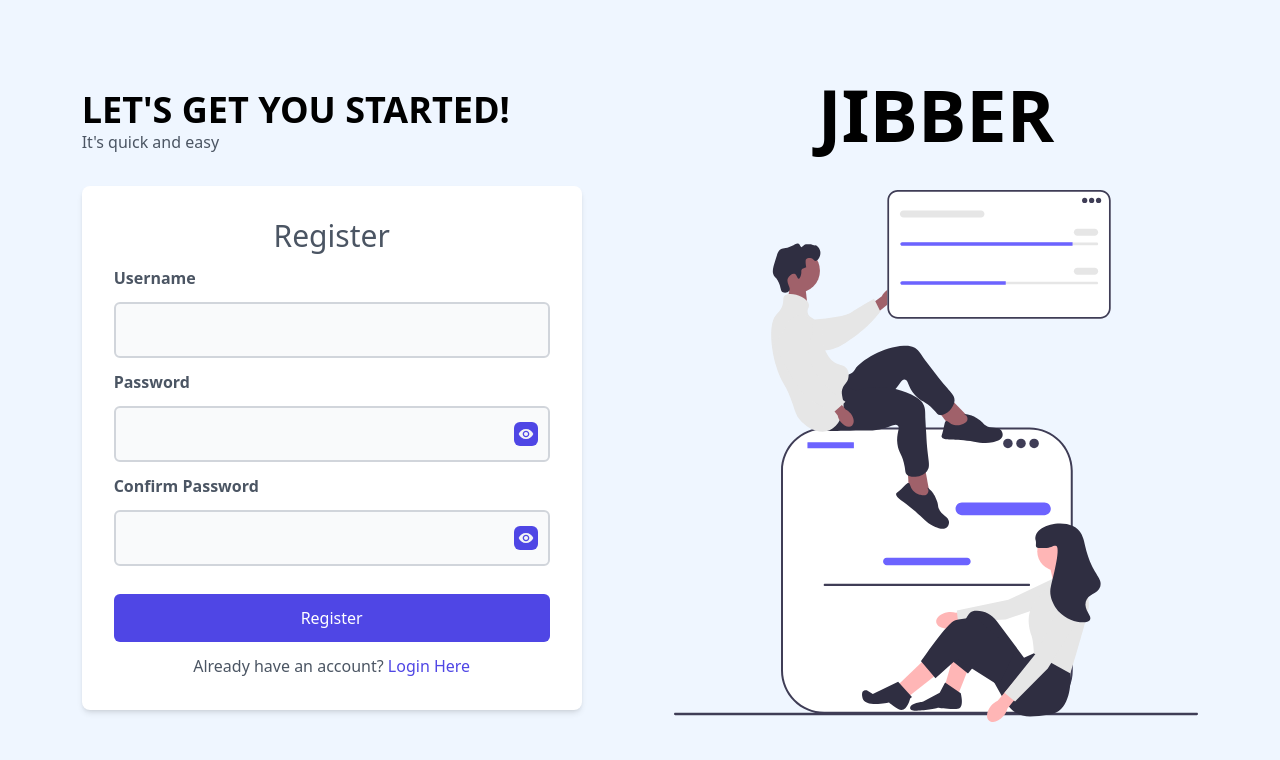
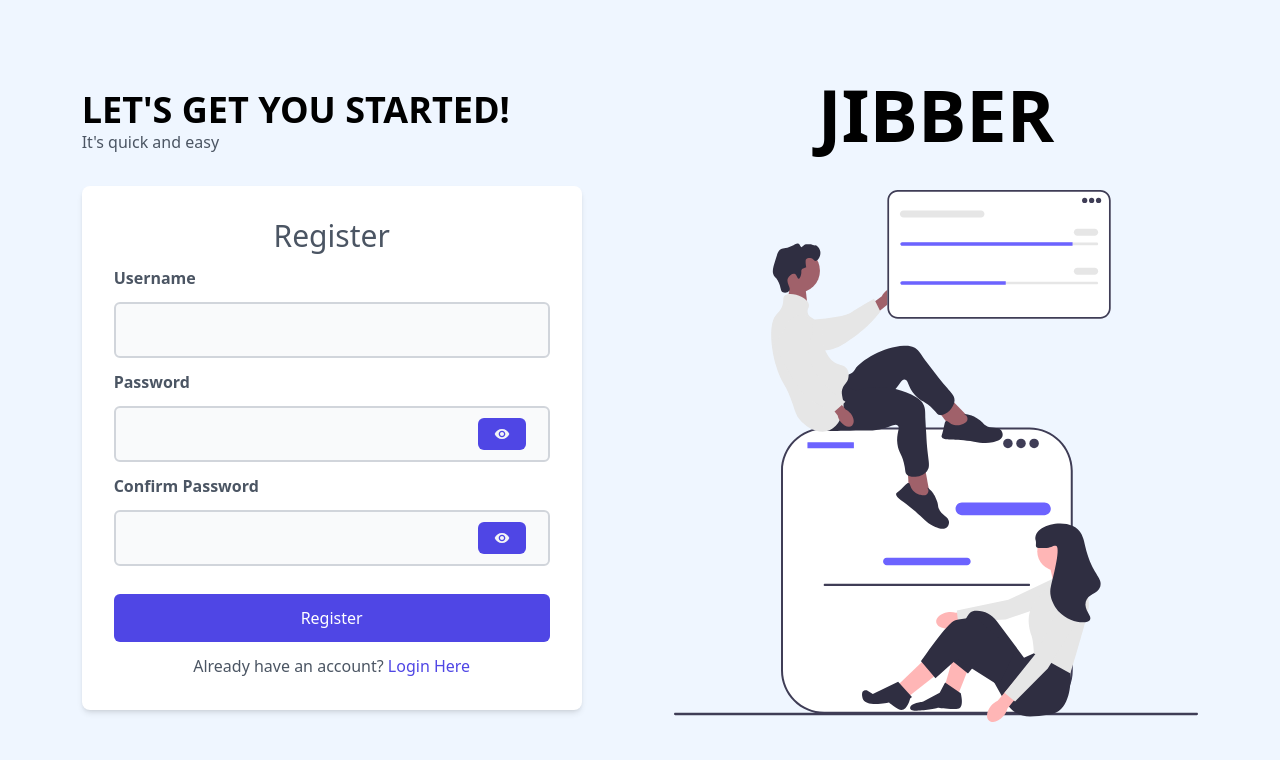
Before and after one commit to Vauldex-Inc/Jibber-Chat-App, a Vue app: page /register in a window 1280 px wide. Shown: the top 760 px of the page. Built offline with nearby package versions, Linux system fonts and the light colour scheme.

Commit message:
Add size composable and updated reusables

```diff
--- a/src/components/atoms/VAvatar.vue
+++ b/src/components/atoms/VAvatar.vue
@@ -2,7 +2,7 @@
   <div class="relative inline-block">
     <img
       :src="image ? image : './src/assets/images/default-avatar.svg'"
-      :class="[imageClass]"
+      :class="imageSizeClass(size)"
       class="relative z-0 aspect-square rounded-full object-cover"
     />
     <div
@@ -14,19 +14,7 @@
 
 <script lang="ts" setup>
 import { computed } from "vue";
-
-const imageClass = computed(() => {
-  switch (props.size) {
-    case "sm":
-      return "h-10";
-    case "md":
-      return "h-12";
-    case "lg":
-      return "h-16";
-    default:
-      return "h-12";
-  }
-});
+import { imageSizeClass } from "@/composables/useSize";
 
 const statusClass = computed(() => {
   switch (props.status) {
--- a/src/components/atoms/VButton.vue
+++ b/src/components/atoms/VButton.vue
@@ -1,7 +1,7 @@
 <template>
   <button
     @click="emits('click')"
-    :class="[sizeClass]"
+    :class="sizeClass(size)"
     class="capitalize transition-all"
     :type="action ? action : 'button'"
   >
@@ -10,27 +10,14 @@
 </template>
 
 <script setup lang="ts">
-import { computed } from "vue";
-
-const sizeClass = computed(() => {
-  switch (props.size) {
-    case "sm":
-      return "py-2 px-4 text-sm";
-    case "md":
-      return "py-3 px-5 text-base";
-    case "lg":
-      return "py-4 px-6 text-lg";
-    default:
-      return "py-3 px-5 text-base";
-  }
-});
+import { sizeClass } from "@/composables/useSize";
 
 interface ButtonProps {
   size?: "sm" | "md" | "lg";
   action?: "submit" | "button";
 }
 
-const props = defineProps<ButtonProps>();
+defineProps<ButtonProps>();
 
 const emits = defineEmits<{
   click: [];
--- a/src/components/atoms/VIconButton.vue
+++ b/src/components/atoms/VIconButton.vue
@@ -1,7 +1,7 @@
 <template>
   <button
     @click="emits('click')"
-    :class="[roundedClass, hasPadding ? 'p-0' : sizeClass]"
+    :class="[roundedClass, hasPadding ? 'p-0' : sizeClass(size)]"
     class="group transition-all"
     type="button"
   >
@@ -9,7 +9,10 @@
       <img
         :src="icon"
         alt="icon"
-        :class="[imageClass, invert ? 'invert dark:invert-0' : 'invert-0']"
+        :class="[
+          customImageSizeClass(size),
+          invert ? 'invert dark:invert-0' : 'invert-0',
+        ]"
         class="aspect-square rounded-full object-cover"
       />
       <p
@@ -24,34 +27,7 @@
 
 <script setup lang="ts">
 import { computed } from "vue";
-
-const sizeClass = computed(() => {
-  switch (props.size) {
-    case "sm":
-      return "p-1";
-    case "md":
-      return "p-2";
-    case "lg":
-      return "p-3";
-    default:
-      return "p-2";
-  }
-});
-
-const imageClass = computed(() => {
-  switch (props.size) {
-    case "sm":
-      return "h-4";
-    case "md":
-      return "h-6";
-    case "lg":
-      return "h-8";
-    case "xl":
-      return "h-12";
-    default:
-      return "h-6";
-  }
-});
+import { sizeClass, customImageSizeClass } from "@/composables/useSize";
 
 const roundedClass = computed(() => {
   return props.rounded ? "rounded-full" : "rounded-md";
--- a/src/components/atoms/VInput.vue
+++ b/src/components/atoms/VInput.vue
@@ -2,28 +2,15 @@
   <input
     v-model="value"
     class="outline-none transition-all"
-    :class="[sizeClass]"
+    :class="inputSizeClass(size)"
     :type="type ? type : 'text'"
   />
 </template>
 
 <script setup lang="ts">
-import { computed } from "vue";
+import { inputSizeClass } from "@/composables/useSize";
 
 const value = defineModel<string>();
-
-const sizeClass = computed(() => {
-  switch (props.size) {
-    case "sm":
-      return "py-1 px-2 text-sm";
-    case "md":
-      return "py-2 px-4 text-base";
-    case "lg":
-      return "py-3 px-5 text-lg";
-    default:
-      return "py-2 px-4 text-base";
-  }
-});
 
 interface InputProps {
   type?: "text" | "file" | "password";
--- /dev/null
+++ b/src/composables/useSize.ts
@@ -0,0 +1,55 @@
+const sizeClass = (size?: string) => {
+  switch (size) {
+    case "sm":
+      return "py-2 px-4 text-sm";
+    case "md":
+      return "py-3 px-5 text-base";
+    case "lg":
+      return "py-4 px-6 text-lg";
+    default:
+      return "py-3 px-5 text-base";
+  }
+};
+
+const imageSizeClass = (size?: string) => {
+  switch (size) {
+    case "sm":
+      return "h-10";
+    case "md":
+      return "h-12";
+    case "lg":
+      return "h-16";
+    default:
+      return "h-12";
+  }
+};
+
+const customImageSizeClass = (size?: string) => {
+  switch (size) {
+    case "sm":
+      return "h-4";
+    case "md":
+      return "h-6";
+    case "lg":
+      return "h-8";
+    case "xl":
+      return "h-12";
+    default:
+      return "h-6";
+  }
+};
+
+const inputSizeClass = (size?: string) => {
+  switch (size) {
+    case "sm":
+      return "py-1 px-2 text-sm";
+    case "md":
+      return "py-2 px-4 text-base";
+    case "lg":
+      return "py-3 px-5 text-lg";
+    default:
+      return "py-2 px-4 text-base";
+  }
+};
+
+export { sizeClass, imageSizeClass, customImageSizeClass, inputSizeClass }
```
